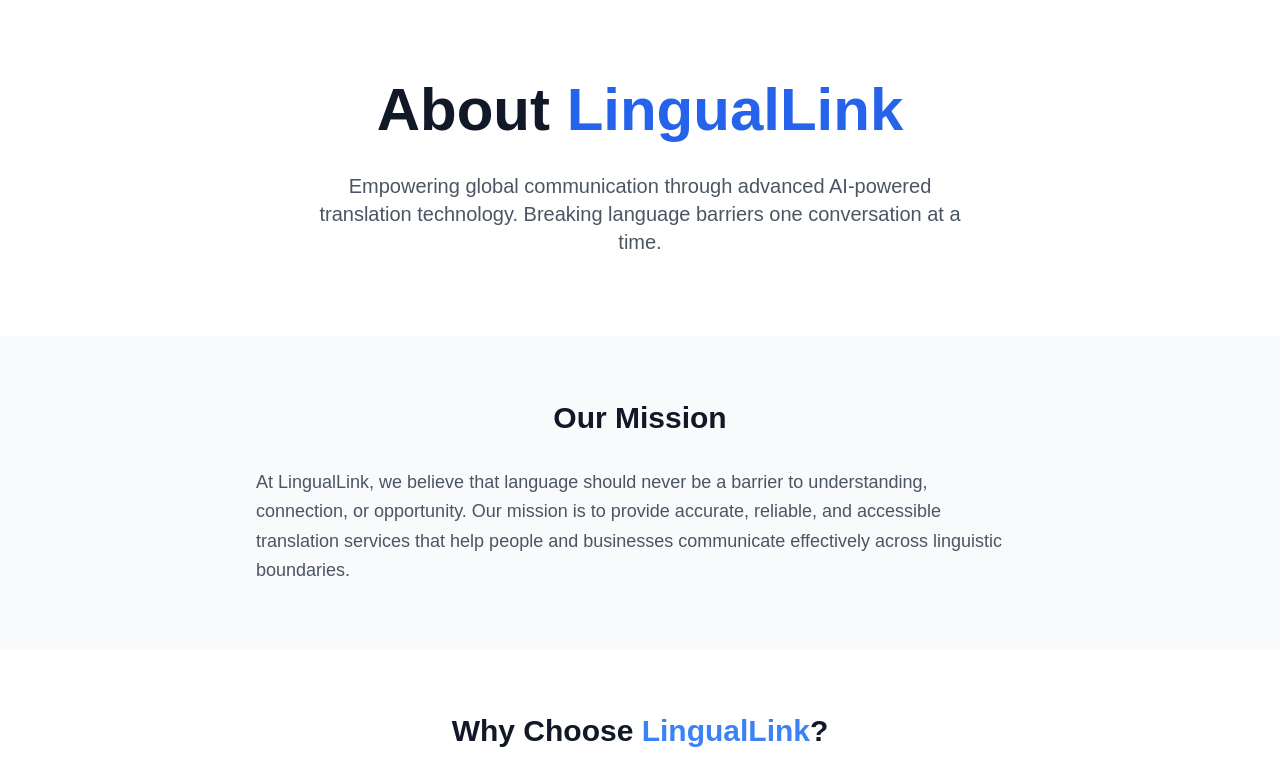
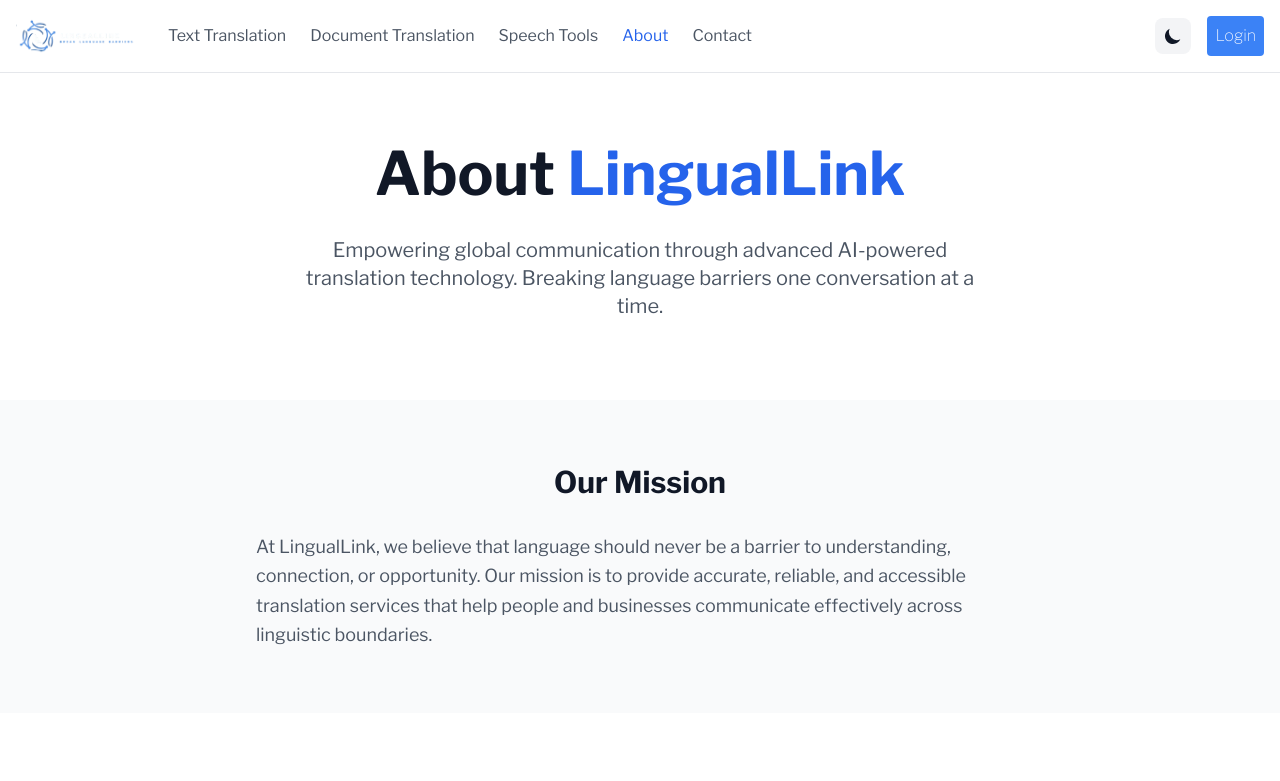
Before and after one commit to Deviskalo/lingual-link, a Next.js app: page /about in a window 1280 px wide. Shown: the top 781 px of the page. Built offline with nearby package versions, Linux system fonts and the light colour scheme.

Commit message:
Refactor layout with theme provider, navigation, and footer components
- Added ThemeProvider for dark/light mode support
- Integrated NavBar and Footer components
- Updated font configuration and body layout
- Prepared for potential session wrapper integration

```diff
--- a/app/layout.tsx
+++ b/app/layout.tsx
@@ -1,11 +1,13 @@
+import { Libre_Franklin as Inter } from "next/font/google";
+import { ThemeProvider } from "../components/theme-provider";
+import { NavBar } from "../components/nav-bar";
+import { Footer } from "../components/footer";
+import "./globals.css";
 import type { Metadata } from "next";
-import { Libre_Franklin } from "next/font/google";
-import "./globals.css";
+import React from "react";
+// import SessionWrapper from "../components/SessionWrapper";
 
-const libre_franklin = Libre_Franklin({
-  variable: "--font-geist-sans",
-  subsets: ["latin"],
-});
+const inter = Inter({ subsets: ["latin"] });
 
 export const metadata: Metadata = {
   title: "LingualLink | AI Language Translator",
@@ -14,13 +16,29 @@ export const metadata: Metadata = {
 
 export default function RootLayout({
   children,
-}: Readonly<{
+}: {
   children: React.ReactNode;
-}>) {
+}) {
   return (
     <html lang="en" suppressHydrationWarning>
-      <body className={`${libre_franklin.variable} antialiased`}>
-        {children}
+      <head>
+        <meta name="color-scheme" content="light dark" />
+      </head>
+      <body
+        className={`${inter.className} antialiased min-h-screen flex flex-col`}
+      >
+        {/* <SessionWrapper> */}
+        <ThemeProvider
+          attribute="class"
+          defaultTheme="system"
+          enableSystem
+          disableTransitionOnChange
+        >
+          <NavBar />
+          <main className="flex-grow mb-10">{children}</main>
+          <Footer />
+        </ThemeProvider>
+        {/* </SessionWrapper> */}
       </body>
     </html>
   );
```
